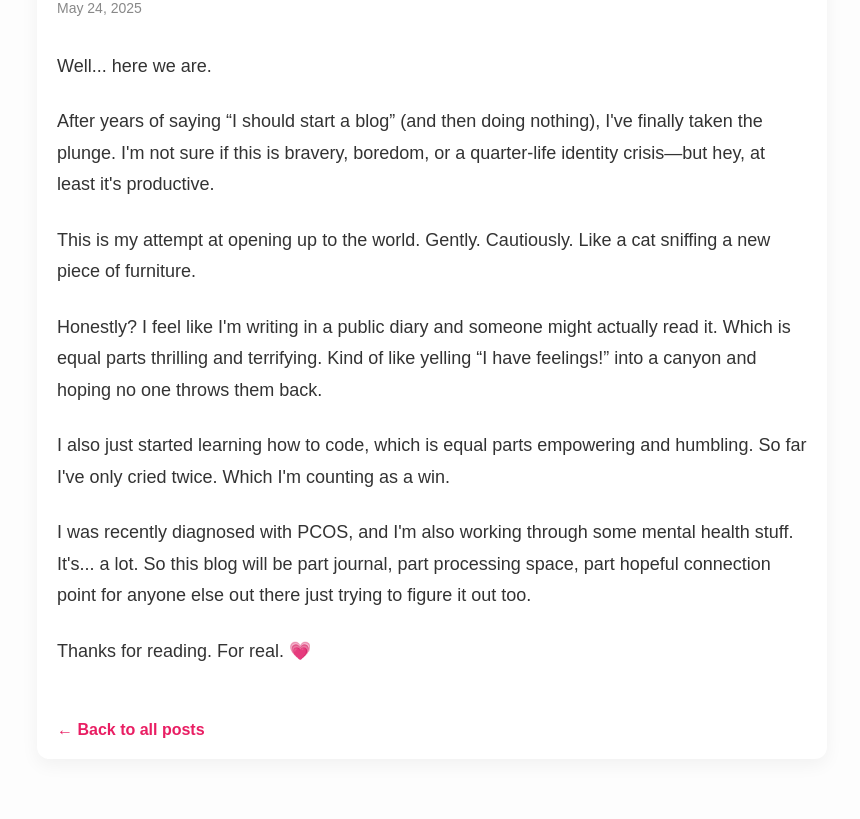
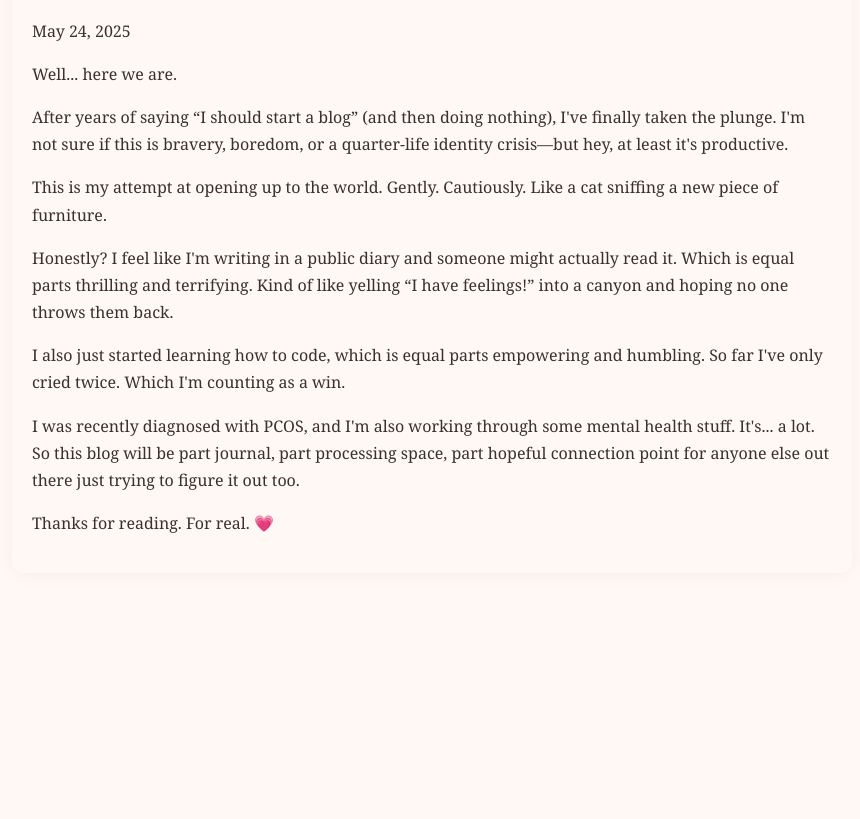
Before and after one commit to laurelsalvaggio/Finding-Balance, a plain HTML site: page post-1.html in a window 1280 px wide. Shown: the part 164-983 px from the top of the page, without its empty margins (208-1068 px from the left). After the commit the page ends 800 px from the top, so only its background shows below. Drawn offline with Linux system fonts and the light colour scheme.

Commit message:
Add files via upload

```diff
--- a/post-1.html
+++ b/post-1.html
@@ -1,59 +1,37 @@
-<!DOCTYPE html>
+  <!DOCTYPE html>
 <html lang="en">
-<article class="blog-post">
-  <header class="post-header">
-</article>
-
 <head>
-  <meta charset="UTF-8" />
-  <meta name="viewport" content="width=device-width, initial-scale=1.0"/>
-  <title>My First Blog Post | Laurel's Blog</title>
+  <meta charset="UTF-8">
+  <title>A Letter to My 16-Year-Old Self</title>
   <style>
     body {
-      font-family: 'Poppins', sans-serif;
-      background-color: #fdfdfd;
-      color: #333;
-      margin: 0;
-      padding: 0;
-    }
-
-    .container {
-      max-width: 750px;
-      margin: 60px auto;
+      font-family: 'Georgia', serif;
+      background-color: #fff8f5;
+      color: #3b2f2f;
+      margin: 40px;
       padding: 20px;
-      background: #fff;
+      line-height: 1.7;
+      max-width: 800px;
+      margin-left: auto;
+      margin-right: auto;
       border-radius: 12px;
-      box-shadow: 0 6px 18px rgba(0,0,0,0.05);
+      box-shadow: 0 0 20px rgba(0,0,0,0.05);
     }
 
     h1 {
-      font-size: 36px;
-      color: #e91e63;
-      margin-bottom: 10px;
+      text-align: center;
+      font-size: 2.5em;
+      color: #d174a2;
     }
 
-    .date {
-      font-size: 14px;
-      color: #888;
-      margin-bottom: 30px;
+    em {
+      color: #a85b85;
     }
 
-    p {
-      font-size: 18px;
-      line-height: 1.75;
-      margin-bottom: 24px;
-    }
-
-    .back-link {
-      display: inline-block;
-      margin-top: 30px;
-      color: #e91e63;
-      text-decoration: none;
-      font-weight: bold;
-    }
-
-    .back-link:hover {
-      text-decoration: underline;
+    .signature {
+      margin-top: 40px;
+      font-style: italic;
+      color: #6a4e4e;
     }
   </style>
 </head>
@@ -75,8 +53,6 @@
     <p>I was recently diagnosed with PCOS, and I'm also working through some mental health stuff. It's... a lot. So this blog will be part journal, part processing space, part hopeful connection point for anyone else out there just trying to figure it out too.</p>
 
     <p>Thanks for reading. For real. 💗</p>
-
-    <a class="back-link" href="blog.html">← Back to all posts</a>
   </div>
 </body>
 </html>
```
Also changed, not shown: blog-mental-health.html (+3 -3 lines), post-2.html (+21 -44 lines), post-3.html (+21 -44 lines), post-4.html (+47 -46 lines), styles.css (+3 -4 lines).
